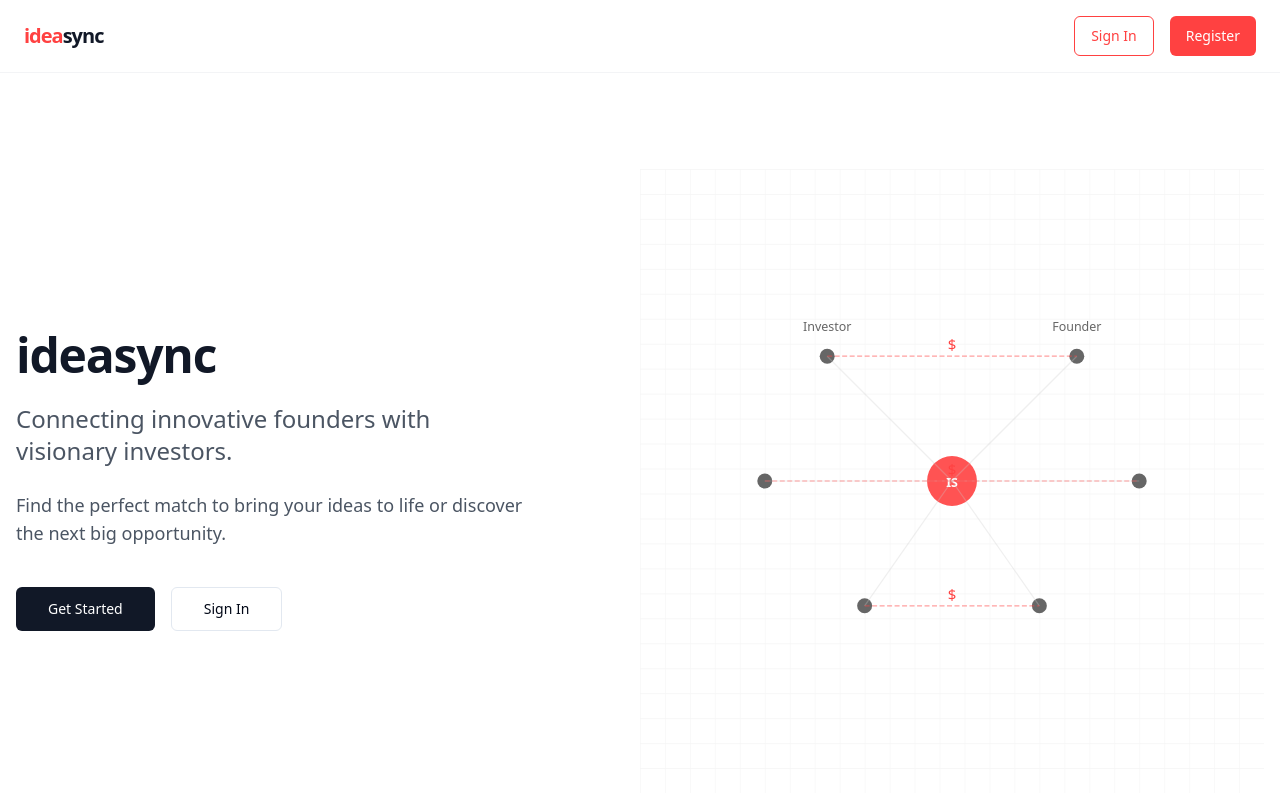
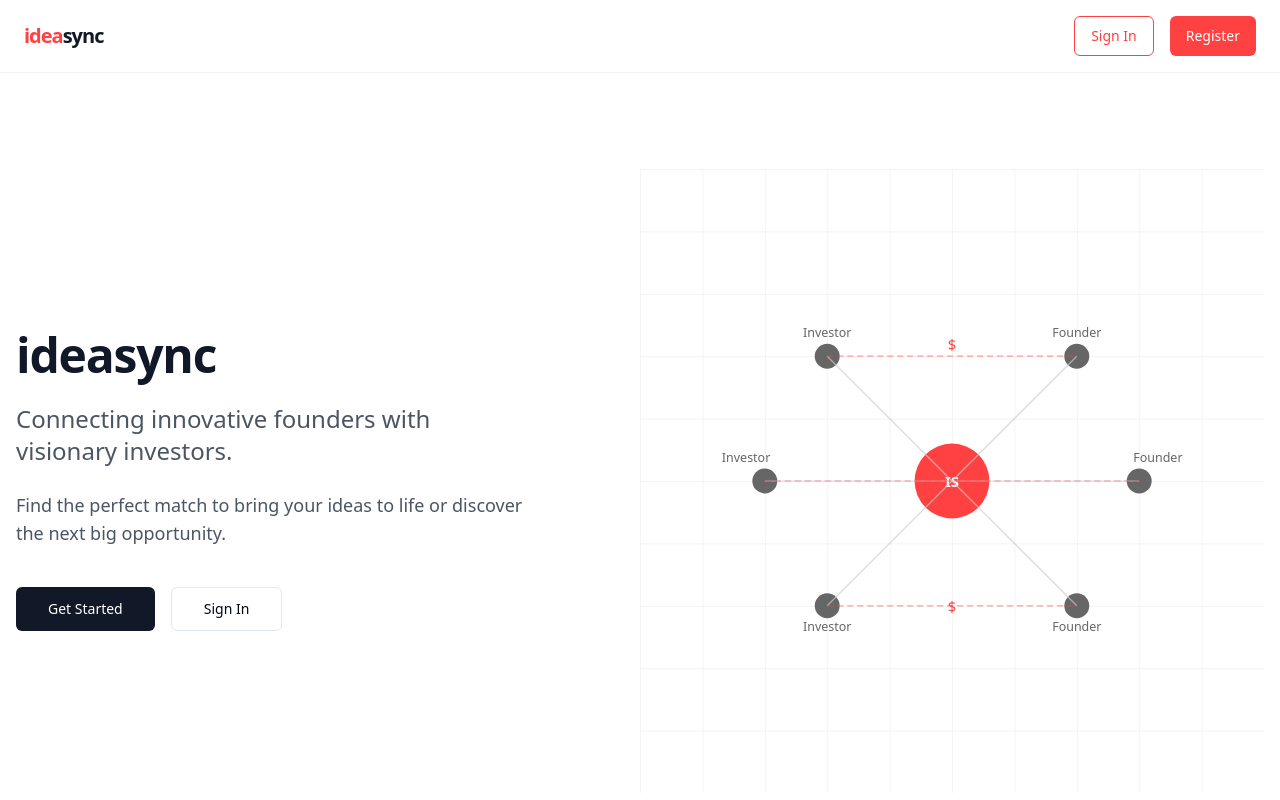
Before and after one commit to goushithm22/IdeaSync, a React (Vite) app: page / in a window 1280 px wide. Shown: the top 800 px of the page. Built offline with nearby package versions, Linux system fonts and the light colour scheme.

Commit message:
Replicate UI from the picture
Implement the UI elements as shown in the provided picture.

```diff
--- a/src/components/AnimatedSvg.tsx
+++ b/src/components/AnimatedSvg.tsx
@@ -61,46 +61,49 @@ const AnimatedSvg = () => {
     >
       {/* Background grid */}
       <defs>
-        <pattern id="grid" width="20" height="20" patternUnits="userSpaceOnUse">
-          <path d="M 20 0 L 0 0 0 20" fill="none" stroke="#f5f5f5" strokeWidth="1" />
+        <pattern id="grid" width="50" height="50" patternUnits="userSpaceOnUse">
+          <path d="M 50 0 L 0 0 0 50" fill="none" stroke="#eee" strokeWidth="1" />
         </pattern>
       </defs>
       <rect width="100%" height="100%" fill="url(#grid)" />
 
-      {/* Central Node - Ideasync */}
-      <circle cx="250" cy="250" r="20" fill="#ff4141" opacity="0.9" className="node" />
-      <text x="250" y="255" fontSize="10" fontWeight="bold" fill="#fff" textAnchor="middle">IS</text>
+      {/* Central Circle - ideasync */}
+      <circle cx="250" cy="250" r="30" fill="#ff4141" className="node" />
+      <text x="250" y="255" fontSize="12" fontWeight="bold" fill="#fff" textAnchor="middle">IS</text>
 
-      {/* Investor Nodes */}
-      <circle cx="150" cy="150" r="6" fill="#666" className="node" />
-      <circle cx="100" cy="250" r="6" fill="#666" className="node" />
-      <circle cx="180" cy="350" r="6" fill="#666" className="node" />
-      <text x="150" y="130" fontSize="10" fill="#666" textAnchor="middle">Investor</text>
+      {/* Surrounding small circles */}
+      <circle cx="150" cy="150" r="10" fill="#666" className="node" />
+      <circle cx="350" cy="150" r="10" fill="#666" className="node" />
+      <circle cx="150" cy="350" r="10" fill="#666" className="node" />
+      <circle cx="350" cy="350" r="10" fill="#666" className="node" />
+      <circle cx="100" cy="250" r="10" fill="#666" className="node" />
+      <circle cx="400" cy="250" r="10" fill="#666" className="node" />
 
-      {/* Founder Nodes */}
-      <circle cx="350" cy="150" r="6" fill="#666" className="node" />
-      <circle cx="400" cy="250" r="6" fill="#666" className="node" />
-      <circle cx="320" cy="350" r="6" fill="#666" className="node" />
-      <text x="350" y="130" fontSize="10" fill="#666" textAnchor="middle">Founder</text>
+      {/* Text labels */}
+      <text x="150" y="135" fontSize="10" fill="#666" textAnchor="middle">Investor</text>
+      <text x="350" y="135" fontSize="10" fill="#666" textAnchor="middle">Founder</text>
+      <text x="150" y="370" fontSize="10" fill="#666" textAnchor="middle">Investor</text>
+      <text x="350" y="370" fontSize="10" fill="#666" textAnchor="middle">Founder</text>
+      <text x="85" y="235" fontSize="10" fill="#666" textAnchor="middle">Investor</text>
+      <text x="415" y="235" fontSize="10" fill="#666" textAnchor="middle">Founder</text>
 
-      {/* Network Links */}
-      <line x1="150" y1="150" x2="250" y2="250" stroke="#ccc" strokeWidth="1" opacity="0.3" className="link" />
-      <line x1="100" y1="250" x2="250" y2="250" stroke="#ccc" strokeWidth="1" opacity="0.3" className="link" />
-      <line x1="180" y1="350" x2="250" y2="250" stroke="#ccc" strokeWidth="1" opacity="0.3" className="link" />
+      {/* Connecting lines to center */}
+      <line x1="150" y1="150" x2="250" y2="250" stroke="#ccc" strokeWidth="1" opacity="0.7" className="link" />
+      <line x1="350" y1="150" x2="250" y2="250" stroke="#ccc" strokeWidth="1" opacity="0.7" className="link" />
+      <line x1="150" y1="350" x2="250" y2="250" stroke="#ccc" strokeWidth="1" opacity="0.7" className="link" />
+      <line x1="350" y1="350" x2="250" y2="250" stroke="#ccc" strokeWidth="1" opacity="0.7" className="link" />
+      <line x1="100" y1="250" x2="250" y2="250" stroke="#ccc" strokeWidth="1" opacity="0.7" className="link" />
+      <line x1="400" y1="250" x2="250" y2="250" stroke="#ccc" strokeWidth="1" opacity="0.7" className="link" />
 
-      <line x1="350" y1="150" x2="250" y2="250" stroke="#ccc" strokeWidth="1" opacity="0.3" className="link" />
-      <line x1="400" y1="250" x2="250" y2="250" stroke="#ccc" strokeWidth="1" opacity="0.3" className="link" />
-      <line x1="320" y1="350" x2="250" y2="250" stroke="#ccc" strokeWidth="1" opacity="0.3" className="link" />
+      {/* Connecting lines between investors and founders */}
+      <line x1="150" y1="150" x2="350" y2="150" stroke="#ff4141" strokeWidth="1" strokeDasharray="5 3" opacity="0.5" className="link" />
+      <line x1="150" y1="350" x2="350" y2="350" stroke="#ff4141" strokeWidth="1" strokeDasharray="5 3" opacity="0.5" className="link" />
+      <line x1="100" y1="250" x2="400" y2="250" stroke="#ff4141" strokeWidth="1" strokeDasharray="5 3" opacity="0.5" className="link" />
 
-      {/* Connecting Lines between some investors and founders */}
-      <line x1="150" y1="150" x2="350" y2="150" stroke="#ff4141" strokeWidth="1" strokeDasharray="4 2" opacity="0.5" className="link" />
-      <line x1="100" y1="250" x2="400" y2="250" stroke="#ff4141" strokeWidth="1" strokeDasharray="4 2" opacity="0.5" className="link" />
-      <line x1="180" y1="350" x2="320" y2="350" stroke="#ff4141" strokeWidth="1" strokeDasharray="4 2" opacity="0.5" className="link" />
-
-      {/* Dollar symbols near connections */}
+      {/* Dollar symbols near connecting lines */}
       <text x="250" y="145" fontSize="12" fill="#ff4141" textAnchor="middle">$</text>
-      <text x="250" y="245" fontSize="12" fill="#ff4141" textAnchor="middle">$</text>
-      <text x="250" y="345" fontSize="12" fill="#ff4141" textAnchor="middle">$</text>
+      <text x="250" y="355" fontSize="12" fill="#ff4141" textAnchor="middle">$</text>
+      <text x="250" y="235" fontSize="12" fill="#ff4141" textAnchor="middle">$</text>
     </svg>
   );
 };
```
